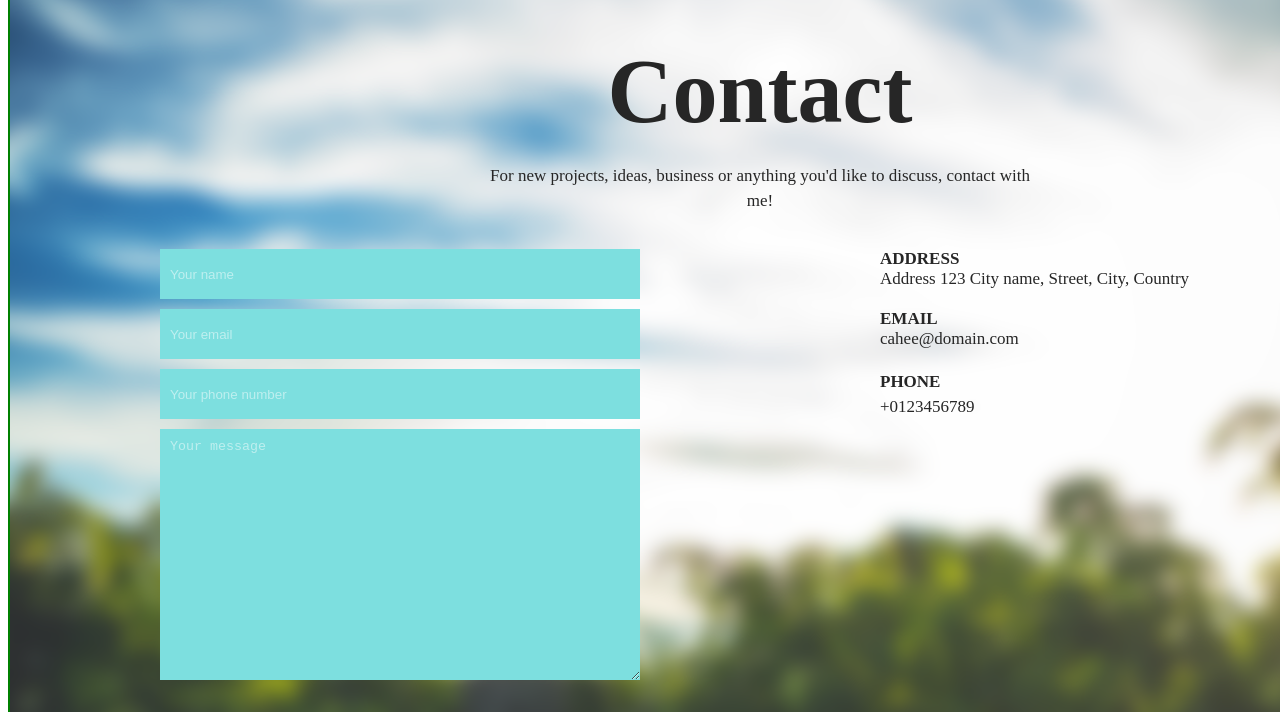
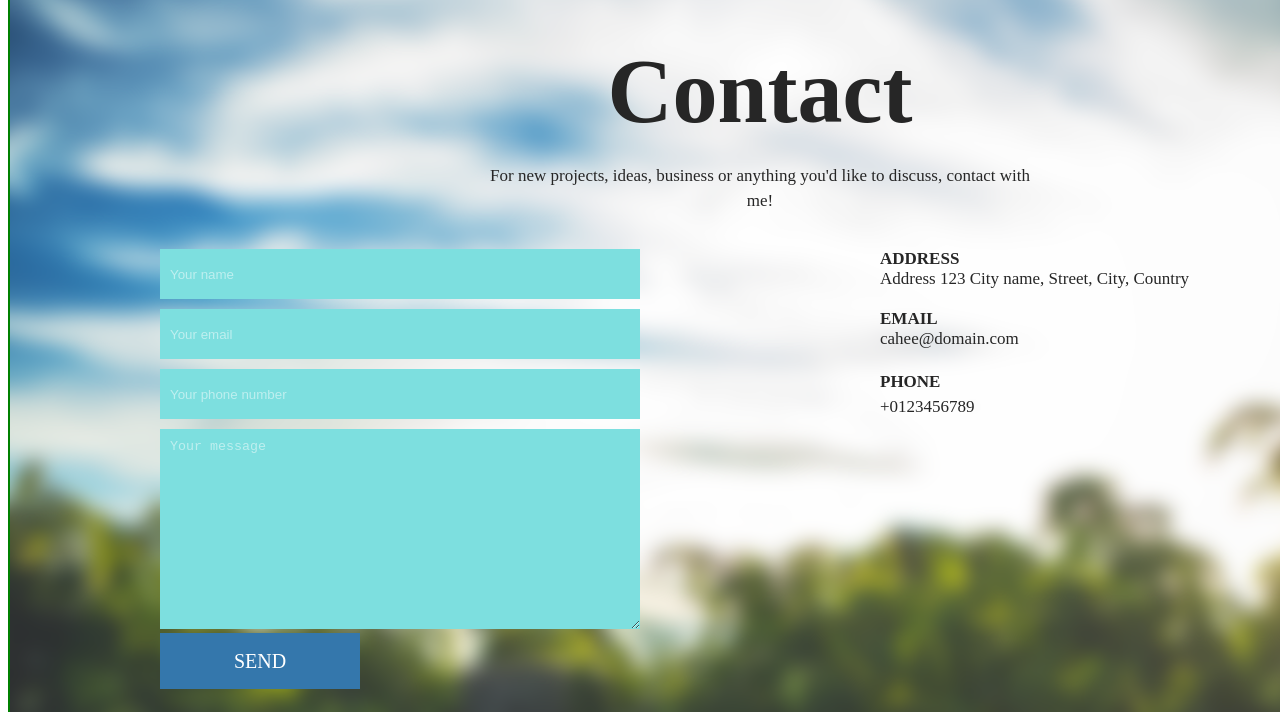
Before and after one commit to Ivanna1215/Cahee, a plain HTML site: page index.html in a window 1280 px wide. Shown: the part 2485-3197 px from the top of the page. Drawn offline with Linux system fonts and the light colour scheme; a web font is replaced by a local one.

Commit message:
commit271

```diff
--- a/css/style.css
+++ b/css/style.css
@@ -373,7 +373,7 @@ text-align: center;
 }
 .contact-message {
     width: 80%;
-    height: 251px;
+    height: 200px;
     background-color:#7DDFDF;
     box-sizing: border-box;
     border: none;
@@ -390,6 +390,19 @@ textarea:focus {
     background-color:#00C4C4;
 
     border-left: 3px solid gray;
+}
+.Bcahee {
+    width: 200px;
+    height: 56px;
+    background:#3477AC;
+    text-transform: uppercase;
+    font-size: 20px;
+line-height: 25px;
+color: #ffffff;
+font-weight: 300;
+font-family: "Raleway";
+margin: 0 auto;
+border: none;
 }
 
 .contact-block2 {
--- a/index.html
+++ b/index.html
@@ -123,7 +123,10 @@
                     <textarea class="contact-message" name="Your message" id="" placeholder="Your message"
                     cols="30" rows="10"></textarea>
                 </form>
+                <button class="Bcahee">Send</button>
             </div>
+
+
 
 <div class="contact-block2">
 
```
